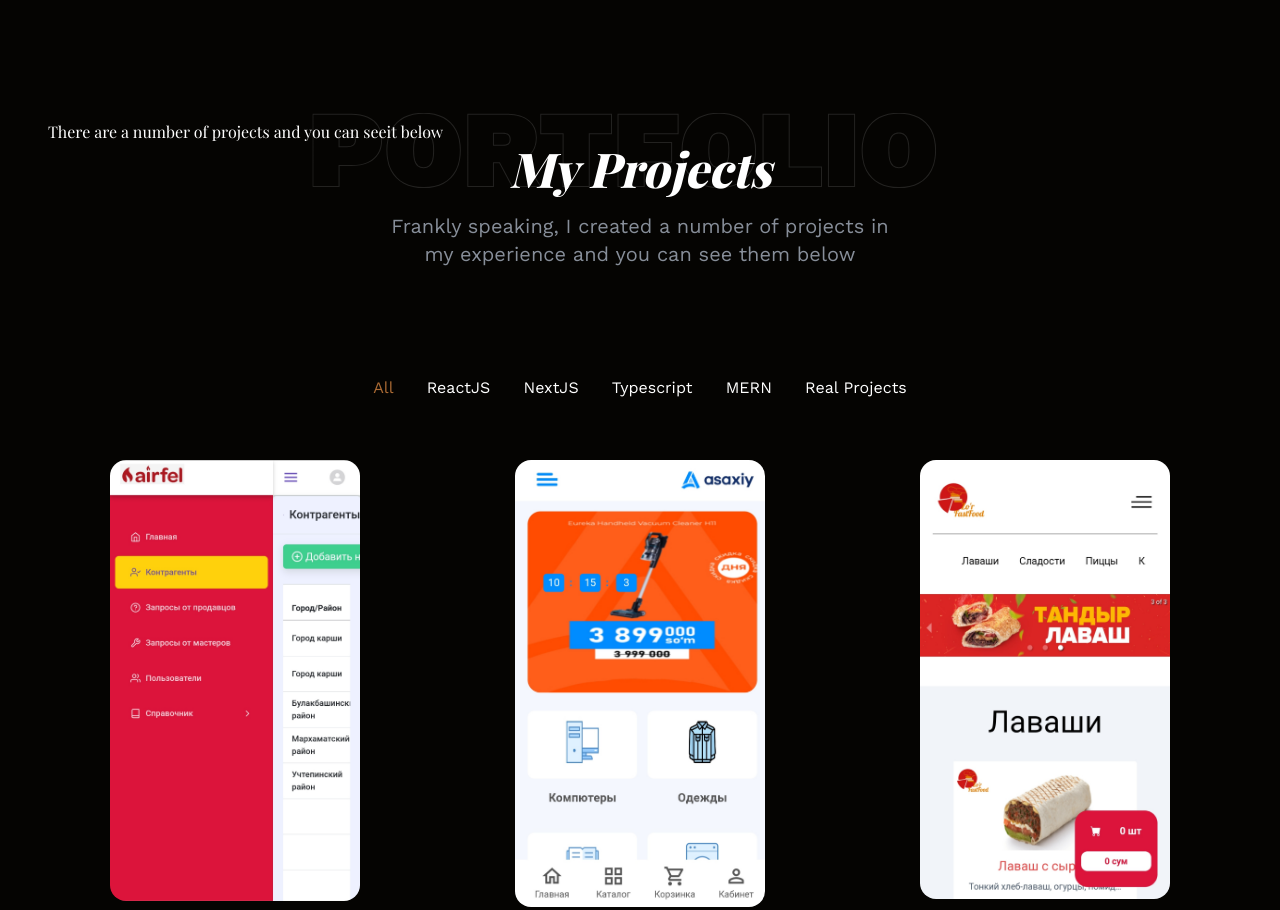
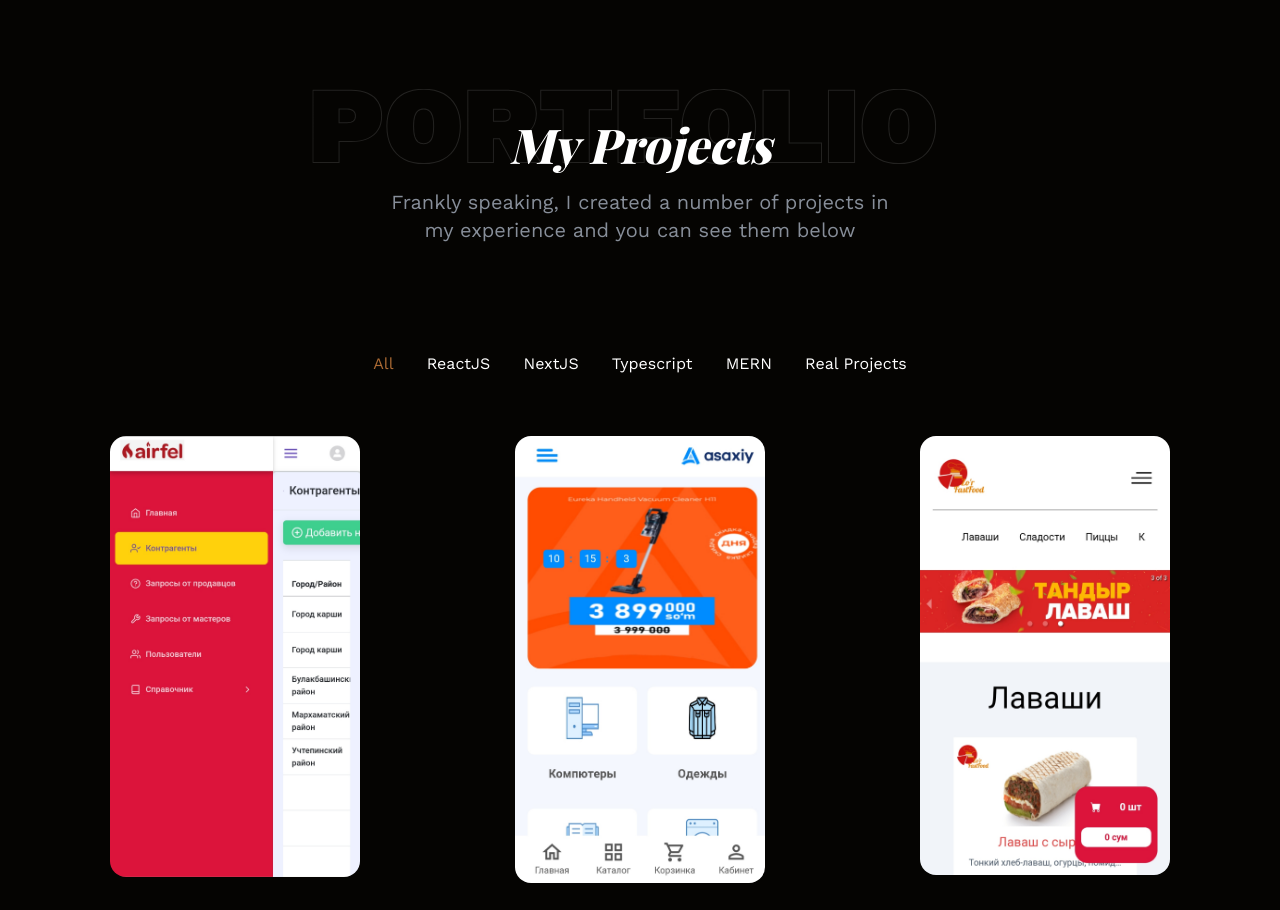
Before and after one commit to rashidovDev/myseo, a React (Create React App) app: page / in a window 1280 px wide. Shown: the part 1620-2530 px from the top of the page. Built offline with nearby package versions, Linux system fonts and the light colour scheme; a web font is replaced by a local one.

Commit message:
fixed bugs

```diff
--- a/src/components/Portfolio.js
+++ b/src/components/Portfolio.js
@@ -7,7 +7,6 @@ const Portfolio = () => {
   return (
     <section id='portfolio' className='section bg-primary min-h-[1400px]'>
       <div className='container mx-auto'>
-        <h1>There are a number of projects and you can seeit below</h1>
         <div className='flex flex-col items-center text-center'>
           <h2 className='section-title before:content-portfolio relative before:absolute before:opacity-40 before:-top-[2rem] before:-left-3/4 before:hidden before:lg:block italic text-5xl'>
             My Projects
```
